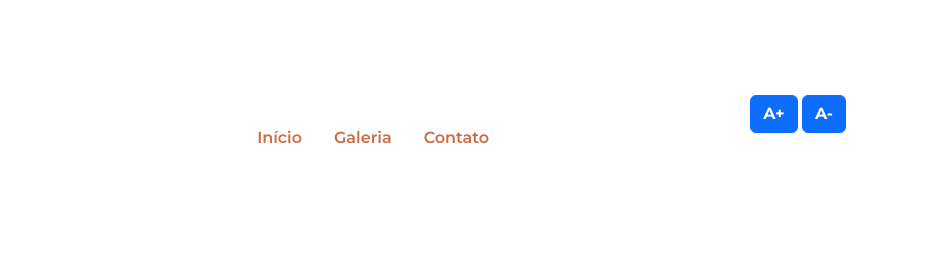
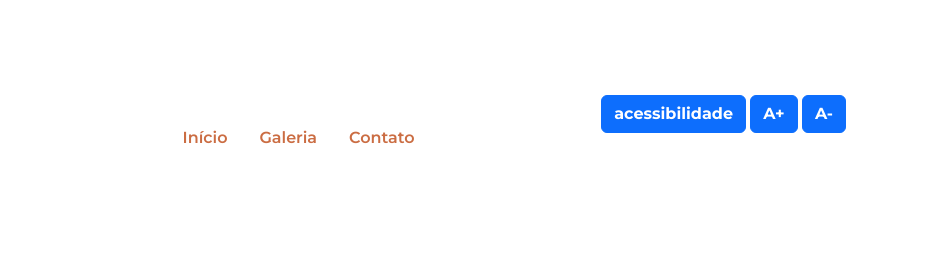
Before and after one commit to lari008/Acessibilidade, a plain HTML site: page index.html in a window 1280 px wide. Shown: the top 273 px of the page, 352-1280 px from the left. Drawn offline with nearby package versions, Linux system fonts and the light colour scheme.

Commit message:
botao acessibilidade

```diff
--- a/index.html
+++ b/index.html
@@ -22,8 +22,9 @@
                 <li class="nav-item"><a class="nav-link" href="#contato">Contato</a></li>
             </ul>
             <div id="acessibilidade">
-                <button id="aumentar-fonte" class="btn btn-primary fw-bold">A+</button>
-                <button id="diminuir-fonte" class="btn btn-primary fw-bold">A-</button>
+                <button id="botao-acessibilidade" class="btn btn-primary fw-bold">acessibilidade</button>
+                    <button id="aumentar-fonte" class="btn btn-primary fw-bold">A+</button>
+                    <button id="diminuir-fonte" class="btn btn-primary fw-bold">A-</button>
 
 
             </div>
```
